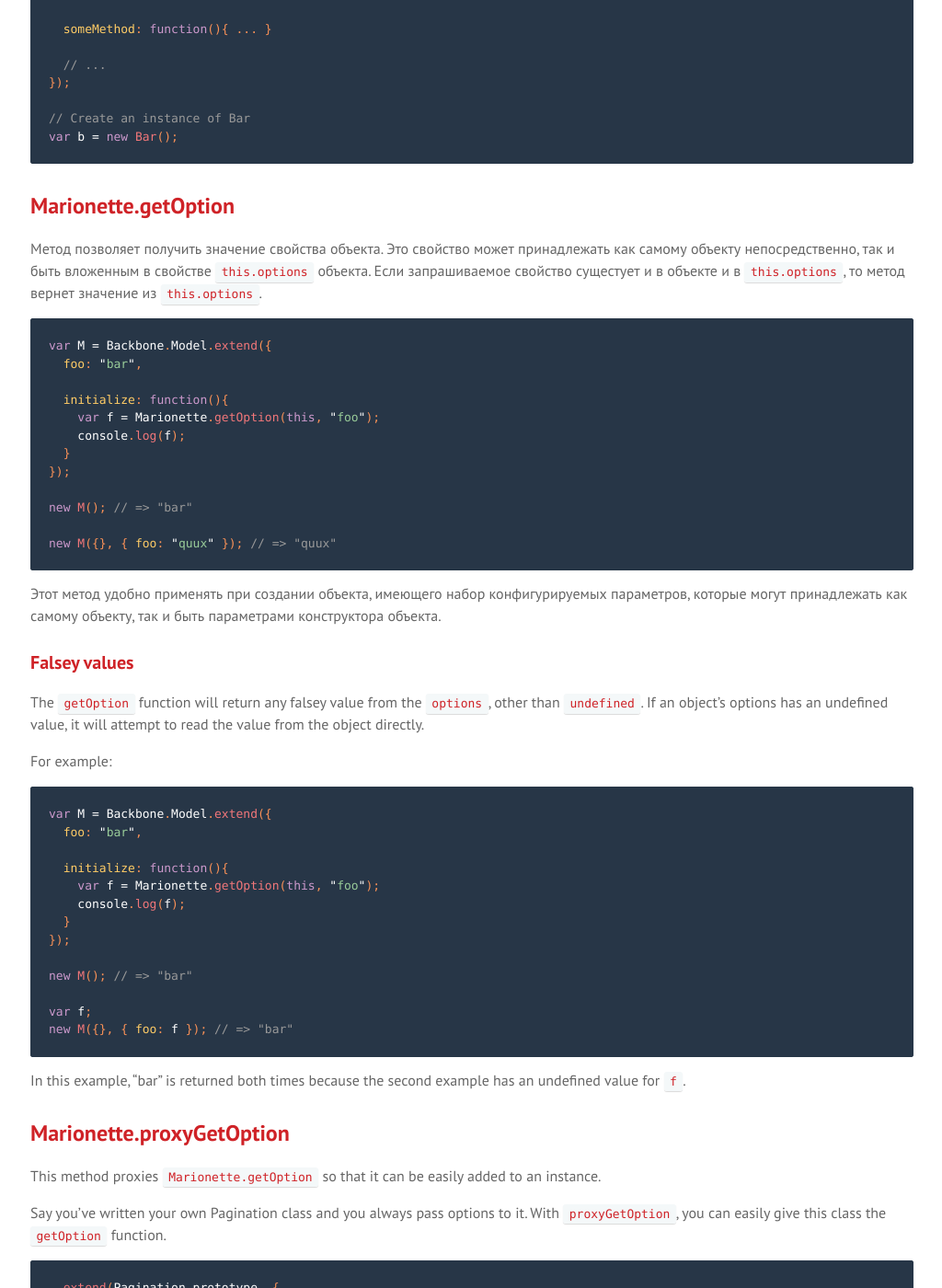
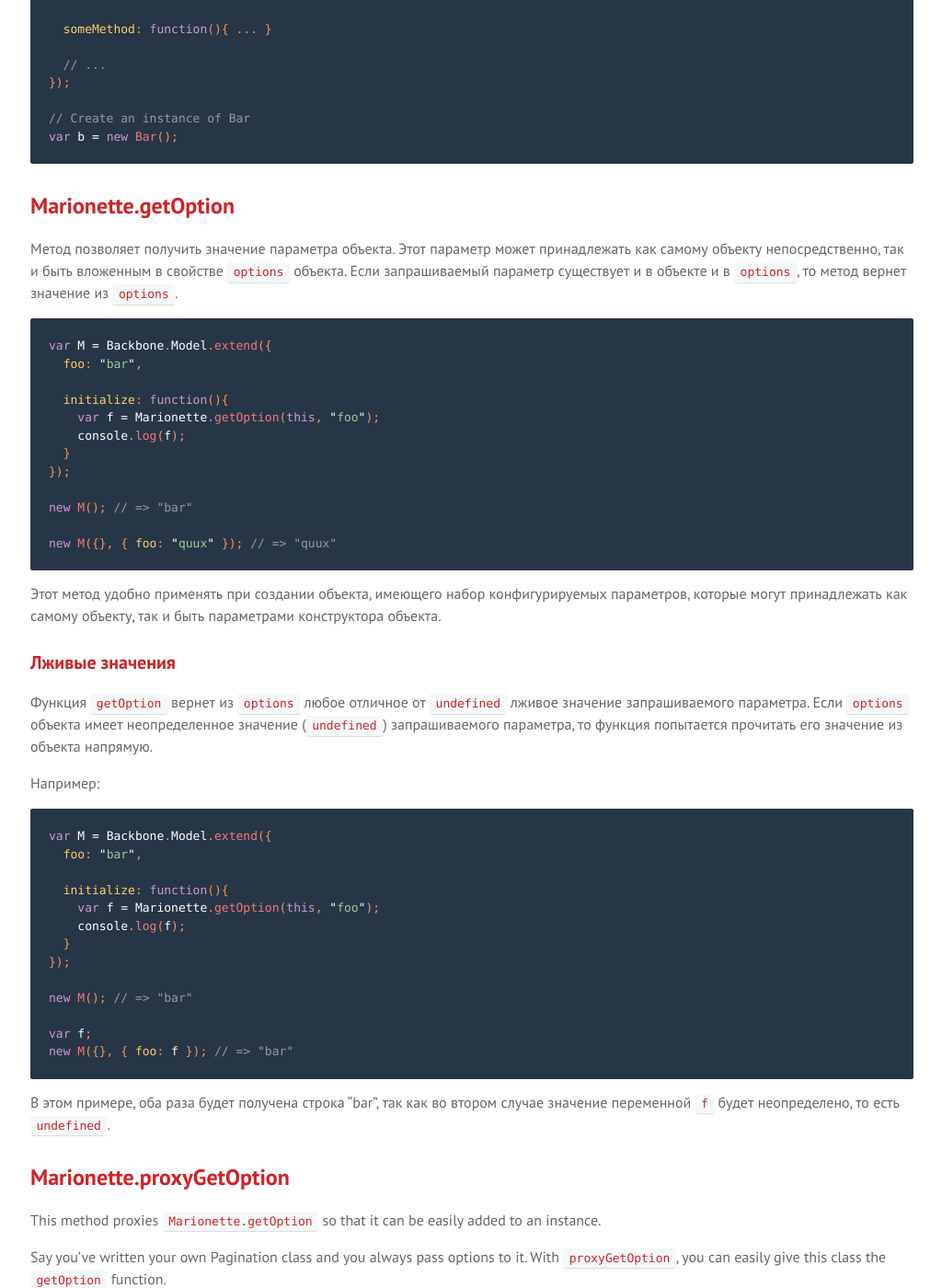
Before and after one commit to sadcitizen/marionettejs.ru, a Jekyll site: the page built from _posts/2014-04-10-functions.md, in a window 1280 px wide and 1400 px high, scrolled down 1195 px. Shown: the whole window at 92% size, without its empty margins (127-1151 px from the left). Built offline with Jekyll 4.4.1, drawn with Linux system fonts in a browser that asks for light colours; some web fonts are replaced; Markdown is read by kramdown in place of the engine named in the settings.

Commit message:
update ru/Functions

````diff
--- a/_includes/translation/ru/marionette.functions.md
+++ b/_includes/translation/ru/marionette.functions.md
@@ -46,8 +46,8 @@
 
 ## Marionette.getOption
 
-Метод позволяет получить значение свойства объекта. Это свойство может принадлежать как самому объекту непосредственно, так и
-быть вложенным в свойстве `this.options` объекта. Если запрашиваемое свойство сущестует и в объекте и в `this.options`, то метод вернет значение из `this.options`.
+Метод позволяет получить значение параметра объекта. Этот параметр может принадлежать как самому объекту непосредственно, так и
+быть вложенным в свойстве `options` объекта. Если запрашиваемый параметр существует и в объекте и в `options`, то метод вернет значение из `options`.
 
 ```js
 var M = Backbone.Model.extend({
@@ -66,13 +66,13 @@
 
 Этот метод удобно применять при создании объекта, имеющего набор конфигурируемых параметров, которые могут принадлежать как самому объекту, так и быть параметрами конструктора объекта.
 
-### Falsey values
+### Лживые значения
 
-The `getOption` function will return any falsey value from the `options`,
-other than `undefined`. If an object's options has an undefined value, it will
-attempt to read the value from the object directly.
+Функция `getOption` вернет из `options` любое отличное от `undefined` лживое значение запрашиваемого параметра.
+Если `options` объекта имеет неопределенное значение (`undefined`) запрашиваемого параметра, то функция
+попытается прочитать его значение из объекта напрямую.
 
-For example:
+Например:
 
 ```js
 var M = Backbone.Model.extend({
@@ -90,8 +90,7 @@
 new M({}, { foo: f }); // => "bar"
 ```
 
-In this example, "bar" is returned both times because the second
-example has an undefined value for `f`.
+В этом примере, оба раза будет получена строка "bar", так как во втором случае значение переменной `f` будет неопределено, то есть `undefined`.
 
 ## Marionette.proxyGetOption
 
````
